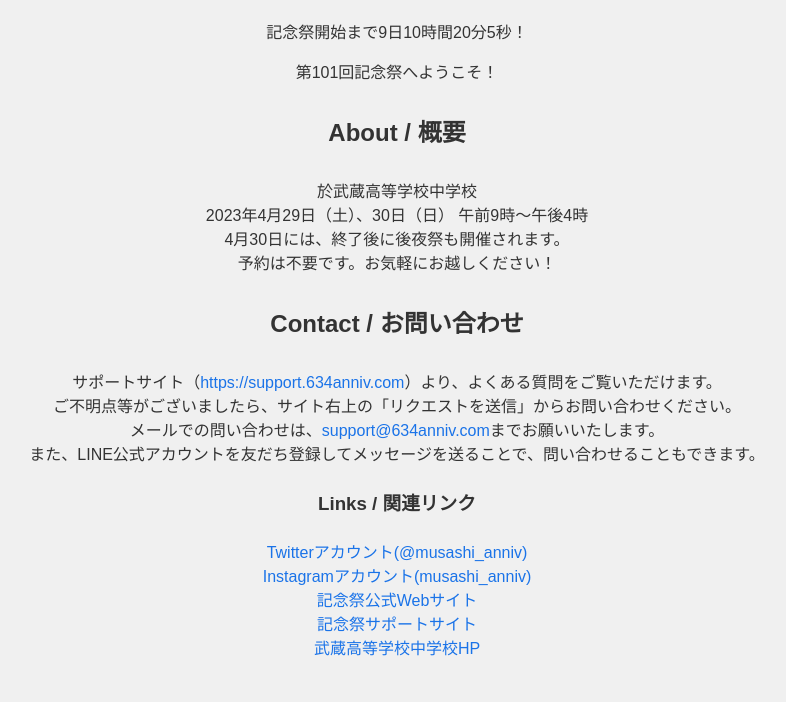
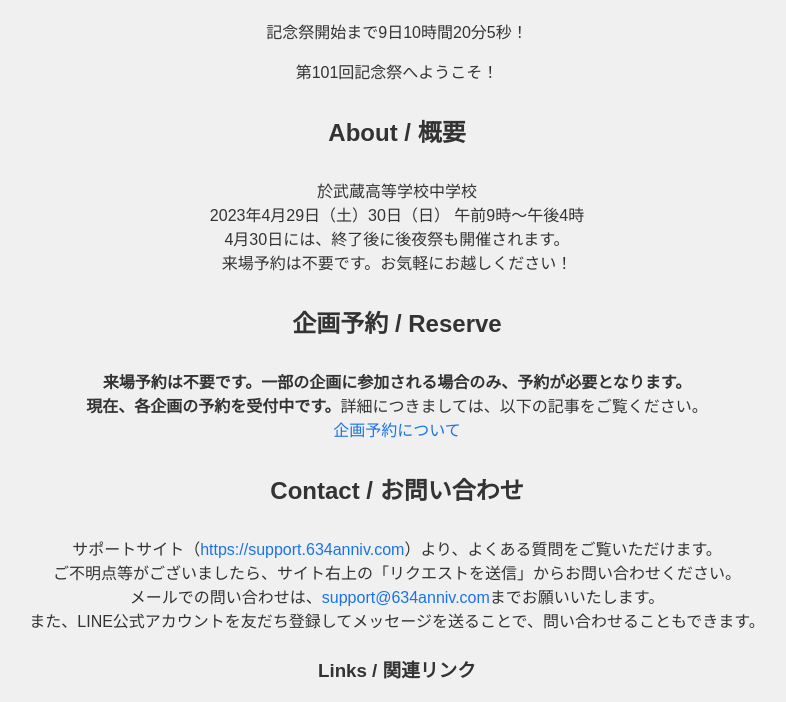
Before and after one commit to Srgr0/101stanniv, a plain HTML site: page 634annivcom/comingsoon_v2/index.html in a window 1280 px wide. Shown: the part 98-800 px from the top of the page, without its empty margins (243-1029 px from the left). Drawn offline with Linux system fonts and the light colour scheme.

Commit message:
Update index.html

```diff
--- a/634annivcom/comingsoon_v2/index.html
+++ b/634annivcom/comingsoon_v2/index.html
@@ -60,9 +60,15 @@
   <h2>About / 概要</h2>
   <p>
     於武蔵高等学校中学校<br>
-    2023年4月29日（土）、30日（日） 午前9時〜午後4時<br>
+    2023年4月29日（土）30日（日） 午前9時〜午後4時<br>
     4月30日には、終了後に後夜祭も開催されます。<br>
-    予約は不要です。お気軽にお越しください！<br>
+    来場予約は不要です。お気軽にお越しください！<br>
+  </p>
+  <h2>企画予約 / Reserve</h2>
+  <p>
+    <b>来場予約は不要です。一部の企画に参加される場合のみ、予約が必要となります。</b><br>
+    <b>現在、各企画の予約を受付中です。</b>詳細につきましては、以下の記事をご覧ください。<br>
+    <a href="https://support.634anniv.com/hc/ja/articles/6800437421711">企画予約について</a>
   </p>
   <h2>Contact / お問い合わせ</h2>
   <p>
@@ -75,6 +81,7 @@
   <ul>
     <li><a href="https://twitter.com/musashi_anniv">Twitterアカウント(@musashi_anniv)</a></li>
     <li><a href="https://instagram.com/musashi_anniv">Instagramアカウント(musashi_anniv)</a></li>
+    <li><a href="https://line.me/R/ti/p/@775lvvqn">LINE公式アカウントを友だち追加</a></li>
     <li><a href="https://634anniv.com">記念祭公式Webサイト</a></li>
     <li><a href="https://support.634anniv.com/hc/ja">記念祭サポートサイト</a></li>
     <li><a href="https://www.musashi.ed.jp">武蔵高等学校中学校HP</a></li>
```
